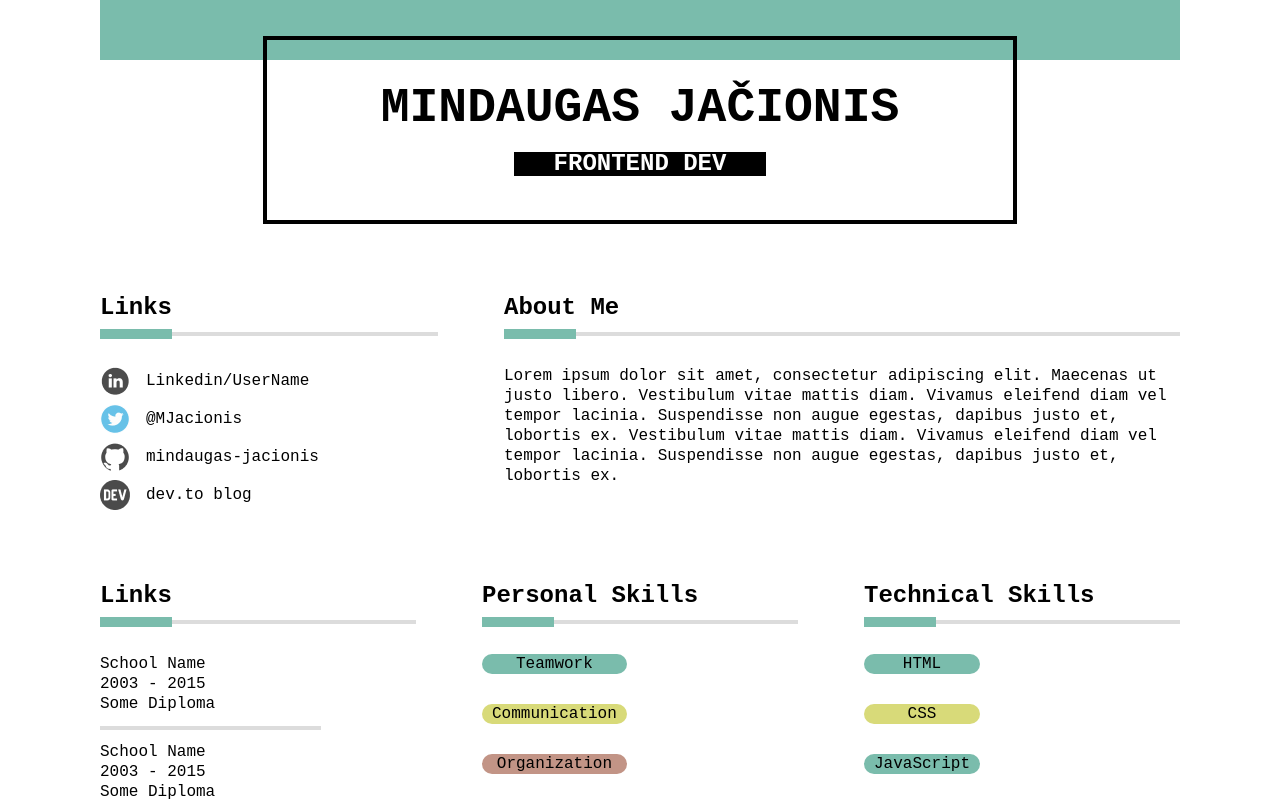
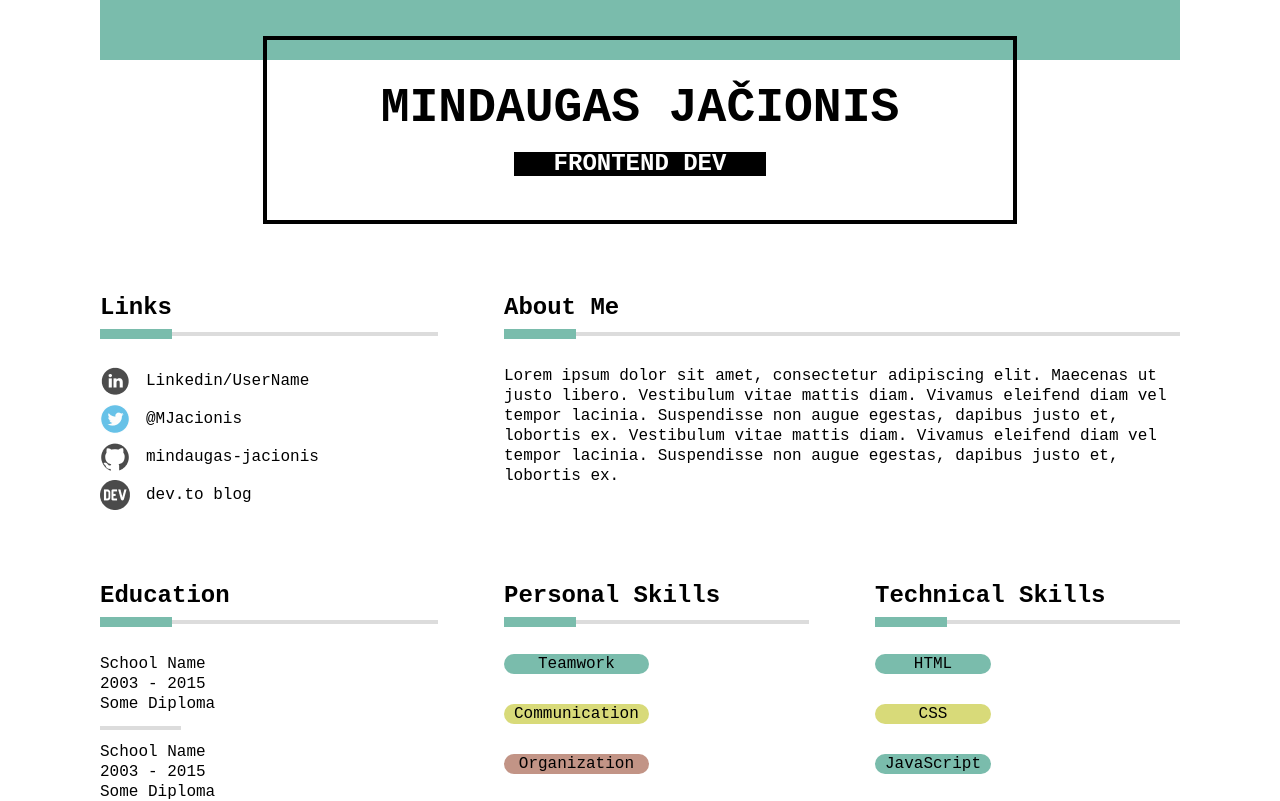
Before and after one commit to Mindaugas-Jacionis/academy-2021-resume, a React (Create React App) app: page / in a window 1280 px wide. Shown: the top 801 px of the page. Built offline with nearby package versions, Linux system fonts and the light colour scheme.

Commit message:
Add few components

```diff
--- a/package.json
+++ b/package.json
@@ -6,6 +6,7 @@
     "@testing-library/jest-dom": "^5.11.4",
     "@testing-library/react": "^11.1.0",
     "@testing-library/user-event": "^12.1.10",
+    "classnames": "^2.3.1",
     "react": "^17.0.2",
     "react-dom": "^17.0.2",
     "react-scripts": "4.0.3",
--- a/src/App.css
+++ b/src/App.css
@@ -2,28 +2,6 @@
   min-height: 100vh;
   max-width: 1080px;
   margin: 0 auto;
-}
-
-.pill {
-  color: var(--black);
-  background: var(--gray);
-  line-height: 20px;
-  padding: 0 10px;
-  border-radius: 20px;
-  display: inline-block;
-  text-align: center;
-}
-
-.pill--green {
-  background: var(--green);
-}
-
-.pill--yellow {
-  background: var(--yellow);
-}
-
-.pill--red {
-  background: var(--red);
 }
 
 .content-box.pills-box .pill {
@@ -55,6 +33,10 @@
   margin-bottom: 66px;
 }
 
+.section .d-flex {
+  gap: 0 66px;
+}
+
 .footer .separator {
   margin-bottom: 32px;
 }
@@ -62,16 +44,6 @@
 .link {
   color: var(--black);
   text-decoration: none;
-}
-
-.content-box .separator--fancy {
-  margin-bottom: 30px;
-}
-
-.content-box__title {
-  font-size: 24px;
-  font-weight: 700;
-  color: var(--black);
 }
 
 .link:hover,
--- a/src/App.js
+++ b/src/App.js
@@ -1,5 +1,7 @@
 import Separator from "./components/separator";
 import Header from "./components/header";
+import Pill from "./components/pill";
+import ContentBox from "./components/content-box";
 
 import linkedin from "./images/linkedin-logo.png";
 import twitter from "./images/twitter-logo.png";
@@ -13,10 +15,7 @@ function App() {
       <Header />
       <main className="main">
         <section className="section">
-          <div className="content-box flex-1">
-            <h3 className="content-box__title">Links</h3>
-            <Separator isFancy />
-            <div className="content-box__content">
+          <ContentBox className="flex-1" title="Links">
             <ul className="social-list">
               <li className="social-list__item">
                 <a href="https://linkedin.com/" target="_blank" rel="noreferrer">
@@ -43,27 +42,19 @@ function App() {
                 </a>
               </li>
             </ul>
-            </div>
-          </div>
-          <div className="content-box flex-2">
-            <h3 className="content-box__title">About Me</h3>
-            <Separator isFancy />
-            <div className="content-box__content">
+          </ContentBox>
+          <ContentBox className="flex-2" title="About Me">
             <p>
               Lorem ipsum dolor sit amet, consectetur adipiscing elit. Maecenas ut justo libero.
               Vestibulum vitae mattis diam. Vivamus eleifend diam vel tempor lacinia. Suspendisse
               non augue egestas, dapibus justo et, lobortis ex. Vestibulum vitae mattis diam.
-                Vivamus eleifend diam vel tempor lacinia. Suspendisse non augue egestas, dapibus
-                justo et, lobortis ex.
+              Vivamus eleifend diam vel tempor lacinia. Suspendisse non augue egestas, dapibus justo
+              et, lobortis ex.
             </p>
-            </div>
-          </div>
+          </ContentBox>
         </section>
         <section className="section">
-          <div className="content-box flex-1">
-            <h3 className="content-box__title">Links</h3>
-            <Separator isFancy />
-            <div className="content-box__content">
+          <ContentBox className="flex-1" title="Education">
             <div className="school-info">
               <p>School Name</p>
               <p>2003 - 2015</p>
@@ -75,31 +66,22 @@ function App() {
               <p>2003 - 2015</p>
               <p>Some Diploma</p>
             </div>
-            </div>
-          </div>
-          <div className="content-box flex-1 pills-box">
-            <h3 className="content-box__title">Personal Skills</h3>
-            <Separator isFancy />
-            <div className="content-box__content d-inline-flex flex-column">
-              <span className="pill pill--green">Teamwork</span>
-              <span className="pill pill--yellow">Communication</span>
-              <span className="pill pill--red">Organization</span>
-            </div>
-          </div>
-          <div className="content-box flex-1 pills-box">
-            <h3 className="content-box__title">Technical Skills</h3>
-            <Separator isFancy />
-            <div className="content-box__content d-inline-flex flex-column">
-              <span className="pill pill--green">HTML</span>
-              <span className="pill pill--yellow">CSS</span>
-              <span className="pill pill--green">JavaScript</span>
-            </div>
+          </ContentBox>
+          <div className="d-flex flex-2">
+            <ContentBox title="Personal Skills" className="flex-1 pills-box">
+              <Pill color="green">Teamwork</Pill>
+              <Pill color="yellow">Communication</Pill>
+              <Pill color="red">Organization</Pill>
+            </ContentBox>
+            <ContentBox className="flex-1 pills-box" title="Technical Skills">
+              <Pill color="green">HTML</Pill>
+              <Pill color="yellow">CSS</Pill>
+              <Pill color="green">JavaScript</Pill>
+            </ContentBox>
           </div>
         </section>
         <section className="section">
-          <div className="content-box flex-1">
-            <h3 className="content-box__title">Links</h3>
-            <Separator isFancy />
+          <ContentBox className="flex-1" title="Experience">
             <div className="content-box__content job-experience">
               <div className="experience">
                 <div className="experience__meta">
@@ -153,7 +135,7 @@ function App() {
                 </ul>
               </div>
             </div>
-          </div>
+          </ContentBox>
         </section>
       </main>
       <footer className="footer">
--- /dev/null
+++ b/src/components/content-box/index.css
@@ -0,0 +1,9 @@
+.content-box .separator--fancy {
+  margin-bottom: 30px;
+}
+
+.content-box__title {
+  font-size: 24px;
+  font-weight: 700;
+  color: var(--black);
+}
--- /dev/null
+++ b/src/components/content-box/index.js
@@ -0,0 +1,15 @@
+import cx from "classnames";
+import Separator from "../separator";
+import "./index.css";
+
+function ContentBox({ title, children, className }) {
+  return (
+    <div className={cx("content-box", className)}>
+      <h3 className="content-box__title">{title}</h3>
+      <Separator isFancy />
+      <div className="content-box__content d-inline-flex flex-column">{children}</div>
+    </div>
+  );
+}
+
+export default ContentBox;
--- /dev/null
+++ b/src/components/pill/index.css
@@ -0,0 +1,21 @@
+.pill {
+  color: var(--black);
+  background: var(--gray);
+  line-height: 20px;
+  padding: 0 10px;
+  border-radius: 20px;
+  display: inline-block;
+  text-align: center;
+}
+
+.pill--green {
+  background: var(--green);
+}
+
+.pill--yellow {
+  background: var(--yellow);
+}
+
+.pill--red {
+  background: var(--red);
+}
--- /dev/null
+++ b/src/components/pill/index.js
@@ -0,0 +1,10 @@
+import cx from "classnames";
+import "./index.css";
+
+function Pill({ children, color }) {
+  const className = cx("pill", ["green", "yellow", "red"].includes(color) && `pill--${color}`);
+
+  return <span className={className}>{children}</span>;
+}
+
+export default Pill;
--- a/src/index.css
+++ b/src/index.css
@@ -30,6 +30,10 @@ span {
   color: var(--black);
 }
 
+.d-flex {
+  display: flex;
+}
+
 .d-inline-flex {
   display: inline-flex;
 }
```
Also changed, not shown: 1 other file (tests, documents, lock files or other folders). Lines whose indentation alone changed are shown as unchanged.
